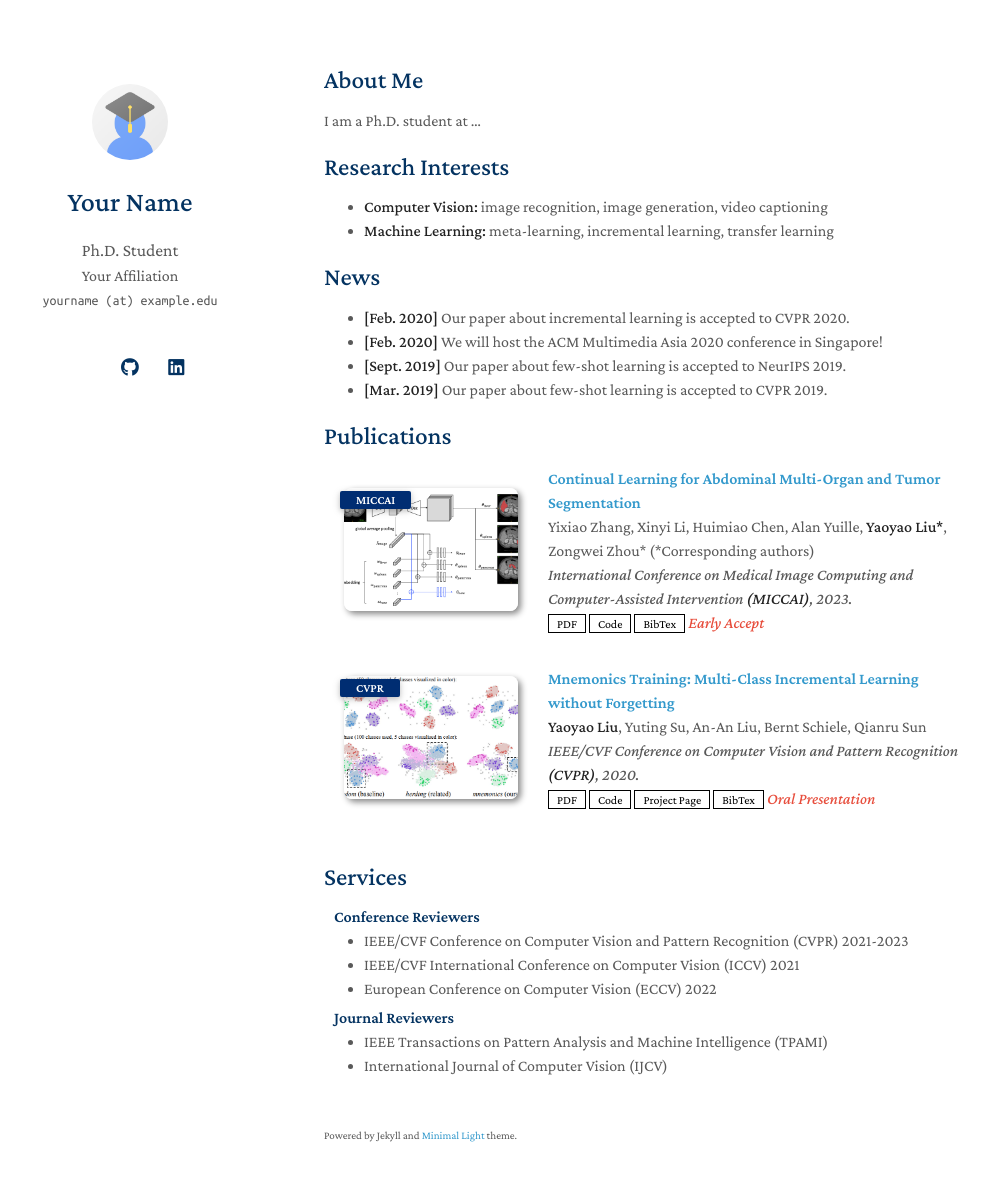
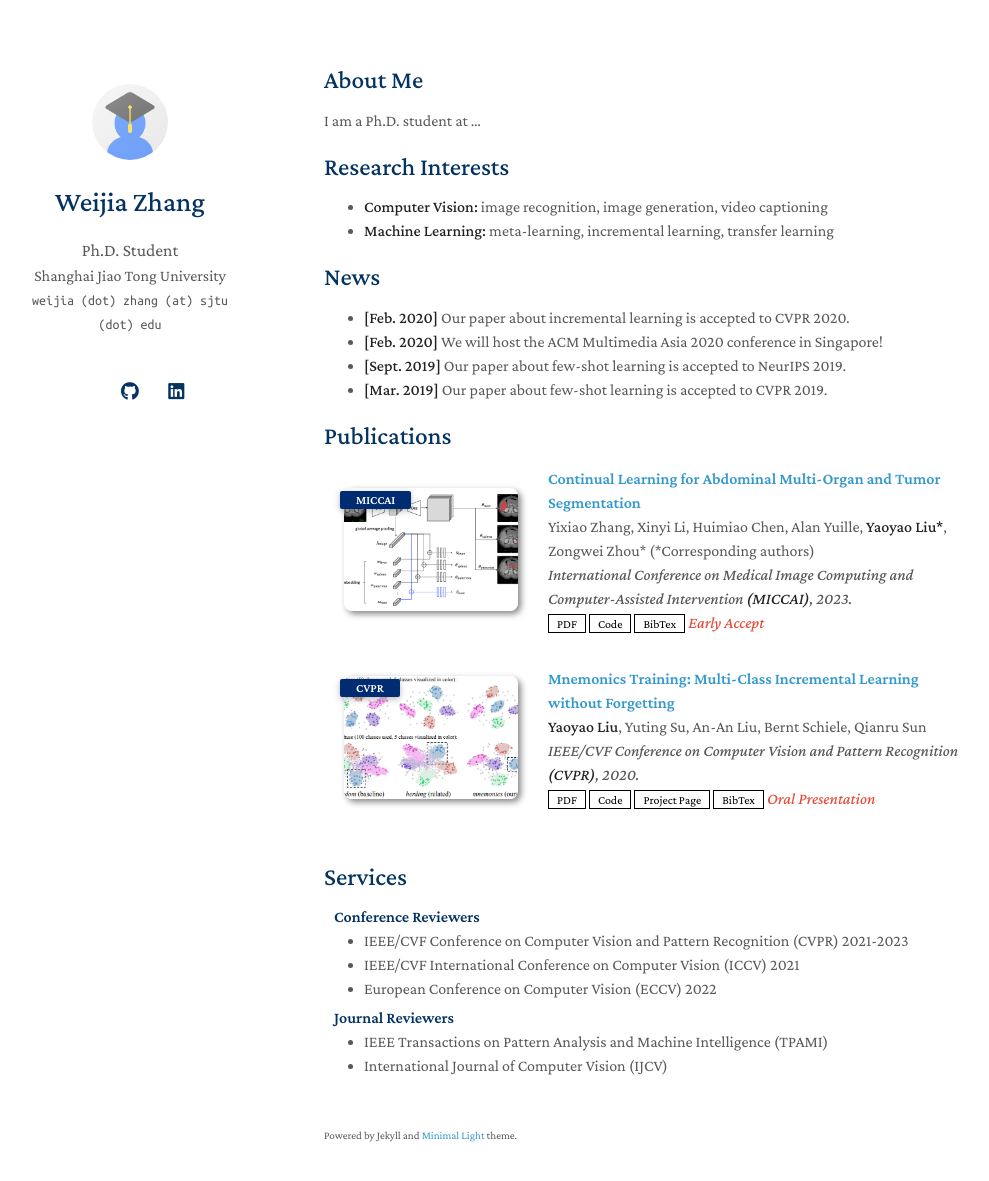
Before and after one commit to arcaninez/arcaninez.github.io, a Jekyll site: the page built from index.md, in a window 1280 px wide and 1216 px high. Shown: the top 1181 px of the window, without its empty margins (146-1135 px from the left). Built offline with Jekyll 4.4.1, drawn with Linux system fonts in a browser that asks for light colours; a style sheet for code colours, icons or effects is not loaded; our own code applies the rules of GitHub Pages for plain Markdown files.

Commit message:
Update _config.yml

```diff
--- a/_config.yml
+++ b/_config.yml
@@ -1,8 +1,8 @@
 # Basic Information
-title: Your Name
+title: Weijia Zhang
 position: Ph.D. Student
-affiliation: Your Affiliation
-email: yourname (at) example.edu
+affiliation: Shanghai Jiao Tong University
+email: weijia (dot) zhang (at) sjtu (dot) edu
 
 # Search Engine Optimization (SEO)
 # The following information is used to improve the website traffic from search engines, e.g., Google.
```
